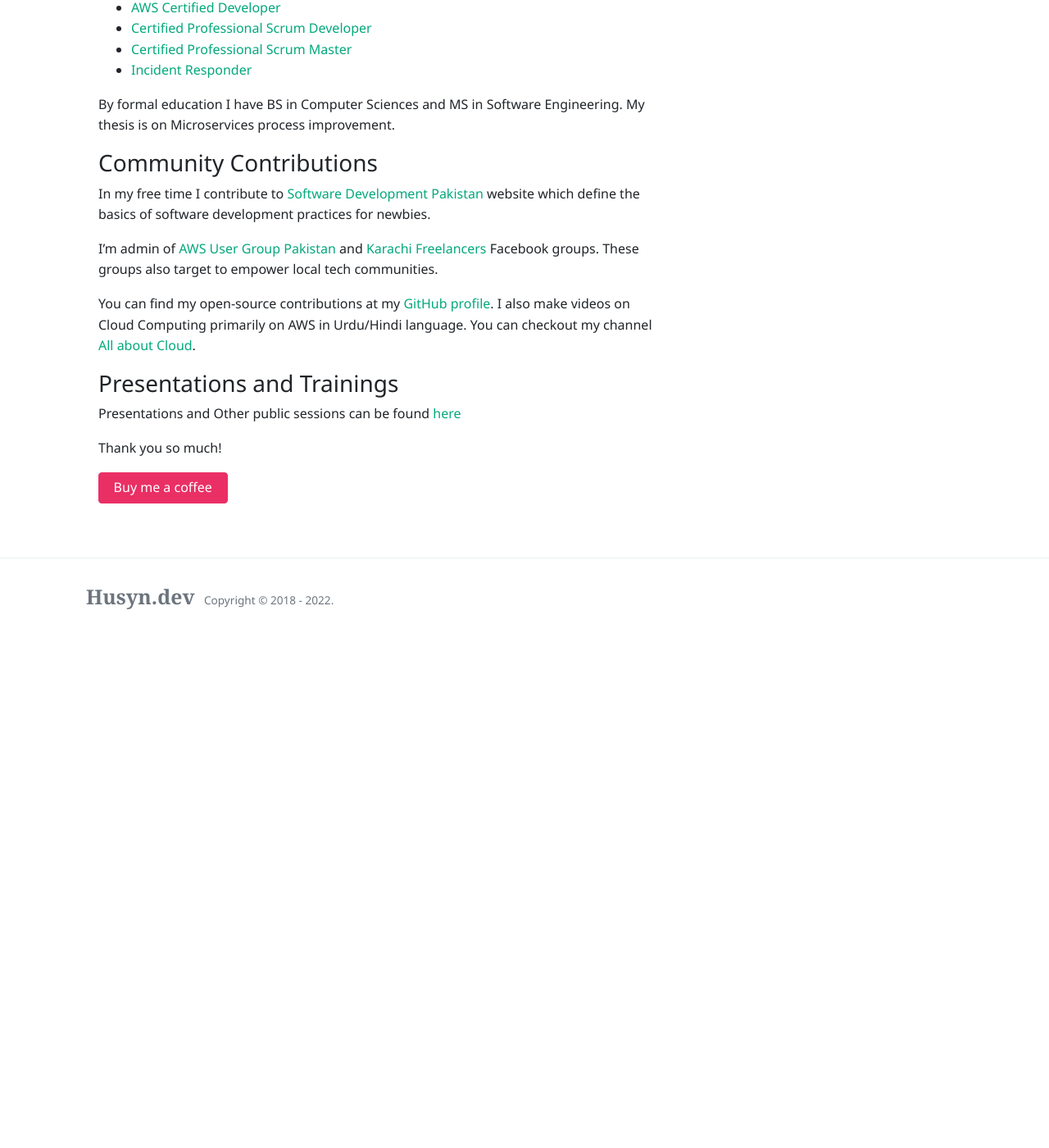
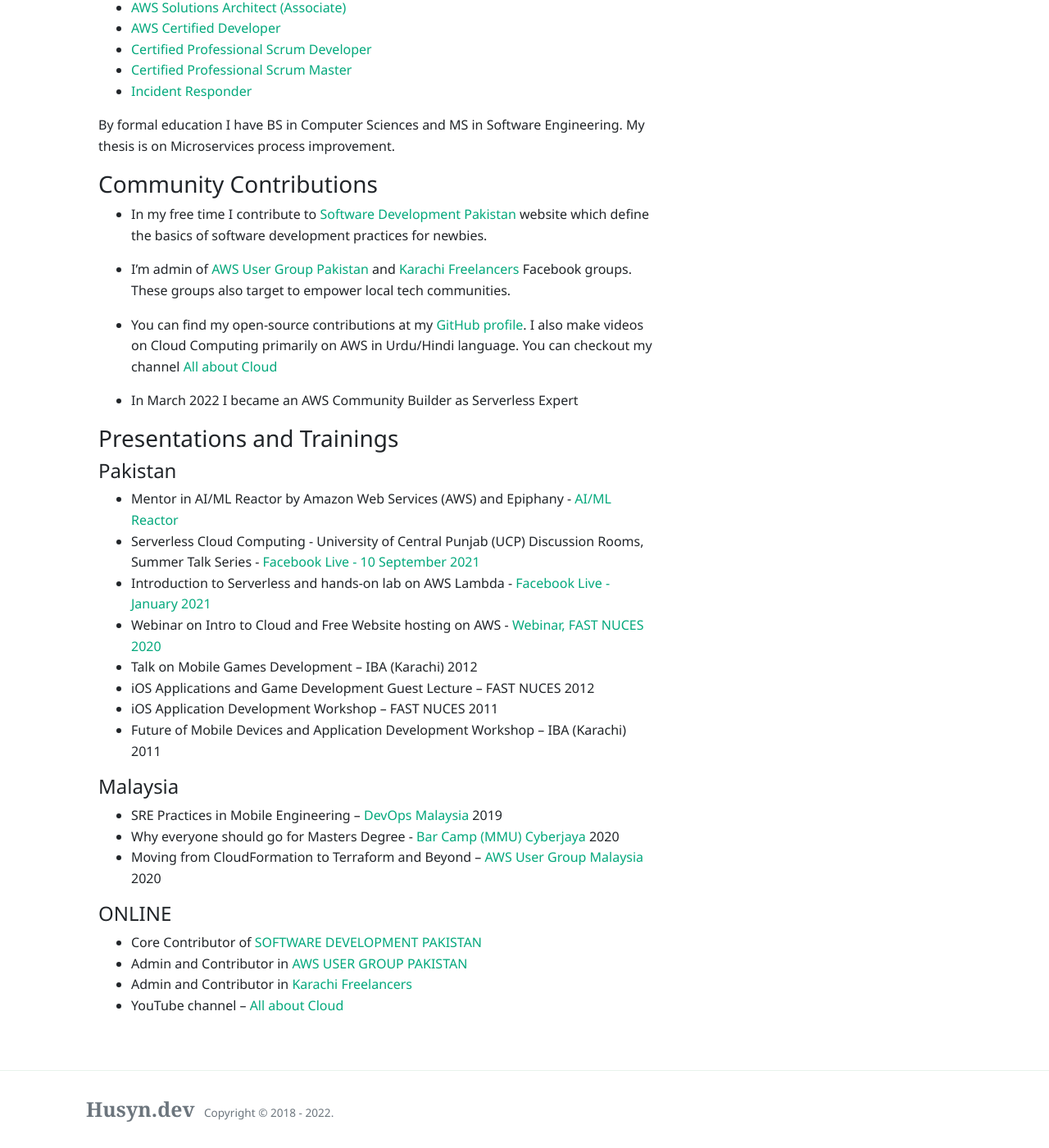
Before and after one commit to husyn/husyn.dev, a Jekyll site: the page built from _pages/about.md, in a window 1280 px wide and 1400 px high, scrolled down 441 px. Shown: the whole window at 82% size. Built offline with Jekyll 4.4.1, drawn with Linux system fonts in a browser that asks for light colours; nearby versions of some CDN libraries; before the commit the page ends 1216 px from its top, so only the background shows below that.

Commit message:
Updates Links & moved events into about page

```diff
--- a/_pages/about.md
+++ b/_pages/about.md
@@ -21,6 +21,10 @@
      alt="Professional Scrum Master"
      style="float: left; margin-right: 20px;"  width="70px" />
 
+<img src="assets/images/badges/pd_ic.png"
+     alt="PagerDuty Incident Responder"
+     style="float: left; margin-right: 20px;"  width="70px" />
+
 
 
 Hi! I am (Husyn) Hussain Mansoor. Cloud Architect, DevOps Engineer & Developer at [Manshur.Solutions](https://manshur.solutions).
@@ -32,34 +36,51 @@
 
 I have following certifications:
 
-- [AWS Solutions Architect (Associate)][aws-architect]
-- [AWS Certified Developer][aws-developer]
-- [Certified Professional Scrum Developer][scrum-developer]
-- [Certified Professional Scrum Master][scrum-master]
-- [Incident Responder][incident-responder]
+- [AWS Solutions Architect (Associate)](https://www.youracclaim.com/badges/9b211ff6-ec61-46ca-a372-5cefe1b7a453)
+- [AWS Certified Developer](https://www.youracclaim.com/badges/ba6fa512-60a2-4135-875d-db330818e44e)
+- [Certified Professional Scrum Developer](https://www.scrum.org/certificates/398038)
+- [Certified Professional Scrum Master](https://www.scrum.org/certificates/308171)
+- [Incident Responder](https://verify.skilljar.com/c/5k5t9egcvxqa)
 
 By formal education I have BS in Computer Sciences and MS in Software Engineering. My thesis is on Microservices process improvement.
 
 ### Community Contributions
-In my free time I contribute to [Software Development Pakistan](http://softdevpk.com) website which define the basics of software development practices for newbies.
 
-I'm admin of [AWS User Group Pakistan](https://www.facebook.com/groups/awsugpk) and [Karachi Freelancers](https://www.facebook.com/groups/karachifreelancers) Facebook groups. These groups also target to empower local tech communities.
+- In my free time I contribute to [Software Development Pakistan](http://softdevpk.com) website which define the basics of software development practices for newbies.
 
-You can find my open-source contributions at my [GitHub profile](http://github.com/husyn/). I also make videos on Cloud Computing primarily on AWS in Urdu/Hindi language. You can checkout my channel [All about Cloud](https://www.youtube.com/channel/UCQnAN556-_JeXfiQi9SgN_g).
+- I'm admin of [AWS User Group Pakistan](https://www.facebook.com/groups/awsugpk) and [Karachi Freelancers](https://www.facebook.com/groups/karachifreelancers) Facebook groups. These groups also target to empower local tech communities.
+
+- You can find my open-source contributions at my [GitHub profile](http://github.com/husyn/). I also make videos on Cloud Computing primarily on AWS in Urdu/Hindi language. You can checkout my channel [All about Cloud](https://www.youtube.com/channel/UCQnAN556-_JeXfiQi9SgN_g)
+
+- In March 2022 I became an AWS Community Builder as Serverless Expert
 
 ### Presentations and Trainings
 
-Presentations and Other public sessions can be found [here](https://husyn.dev/events.html)
+#### Pakistan
 
-Thank you so much!
+- Mentor in AI/ML Reactor by Amazon Web Services (AWS) and Epiphany - [AI/ML Reactor](https://epiphany.com.pk/ai-ml-reactor/)
+- Serverless Cloud Computing - University of Central Punjab (UCP) Discussion Rooms, Summer Talk Series - [Facebook Live - 10 September 2021](https://www.facebook.com/ieeeucpsb/videos/564529721659554)
+- Introduction to Serverless and hands-on lab on AWS Lambda - [Facebook Live - January 2021](https://www.facebook.com/events/168729428369834/)
+- Webinar on Intro to Cloud and Free Website hosting on AWS - [Webinar, FAST NUCES 2020](https://www.facebook.com/FASTNUCESKHI/photos/pcb.3745980845517140/3745980618850496)
+-	Talk on Mobile Games Development – IBA (Karachi) 2012
+-	iOS Applications and Game Development Guest Lecture – FAST NUCES 2012
+- iOS Application Development Workshop – FAST NUCES 2011
+-	Future of Mobile Devices and Application Development Workshop – IBA (Karachi) 2011
 
-<a class="btn btn-danger" href="https://www.buymeacoffee.com/husyn">Buy me a coffee</a>
+#### Malaysia
 
-[aws-architect]: https://www.youracclaim.com/badges/9b211ff6-ec61-46ca-a372-5cefe1b7a453
-[aws-developer]: https://www.youracclaim.com/badges/ba6fa512-60a2-4135-875d-db330818e44e
-[scrum-developer]: https://www.scrum.org/certificates/398038
-[scrum-master]: https://www.scrum.org/certificates/308171
-[incident-responder]: https://verify.skilljar.com/c/5k5t9egcvxqa
+-	SRE Practices in Mobile Engineering – [DevOps Malaysia](https://www.meetup.com/DevOpsMalaysia/events/265462658/) 2019
+-	Why everyone should go for Masters Degree - [Bar Camp (MMU) Cyberjaya](https://barcampcyberjaya.org) 2020
+-	Moving from CloudFormation to Terraform and Beyond – [AWS User Group Malaysia](https://www.meetup.com/AWSUGMY/events/272642576/) 2020
+
+#### ONLINE
+
+-	Core Contributor of [SOFTWARE DEVELOPMENT PAKISTAN](https://softdevpk.com)
+-	Admin and Contributor in [AWS USER GROUP PAKISTAN](https://www.facebook.com/groups/AWSUGPK)
+-	Admin and Contributor in [Karachi Freelancers](https://www.facebook.com/groups/Karachifreelancers)
+-	YouTube channel – [All about Cloud](https://www.youtube.com/channel/UCQnAN556-_JeXfiQi9SgN_g)
+
+
 [aws-usergroup-malaysia]: https://www.meetup.com/AWSUGMY/events/272642576/
 [awsug-malaysia-video]: https://www.youtube.com/watch?v=fiG1iC7D4ow
 [devops-malaysia]: https://www.meetup.com/DevOpsMalaysia/events/265462658/
```
Also changed, not shown: _pages/events.md (+3 -7 lines).
